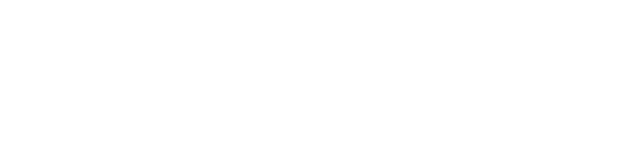
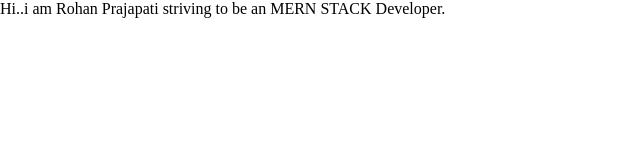
Before and after one commit to rohanprajapatitachi/MyProtfolio, a plain HTML site: page index.html in a window 1280 px wide. Shown: the whole page, without its empty margins (0-640 px from the left). Drawn offline with Linux system fonts and the light colour scheme.

Commit message:
feat: linking style and html file

```diff
--- a/index.html
+++ b/index.html
@@ -3,9 +3,11 @@
 <head>
     <meta charset="UTF-8">
     <meta name="viewport" content="width=device-width, initial-scale=1.0">
-    <title>Document</title>
+    <link rel="stylesheet" href="style.css">
+    <title>MyProtfolio</title>
 </head>
 <body>
+    Hi..i am Rohan Prajapati striving to be an MERN STACK Developer.
 
 </body>
 </html>
--- a/style.css
+++ b/style.css
@@ -0,0 +1,11 @@
+html{
+    box-sizing: border-box;
+    font-size: 100%;
+}
+
+*, *::before, *::after{
+    box-sizing: inherit;
+}
+body{
+    margin: 0;
+}
```
